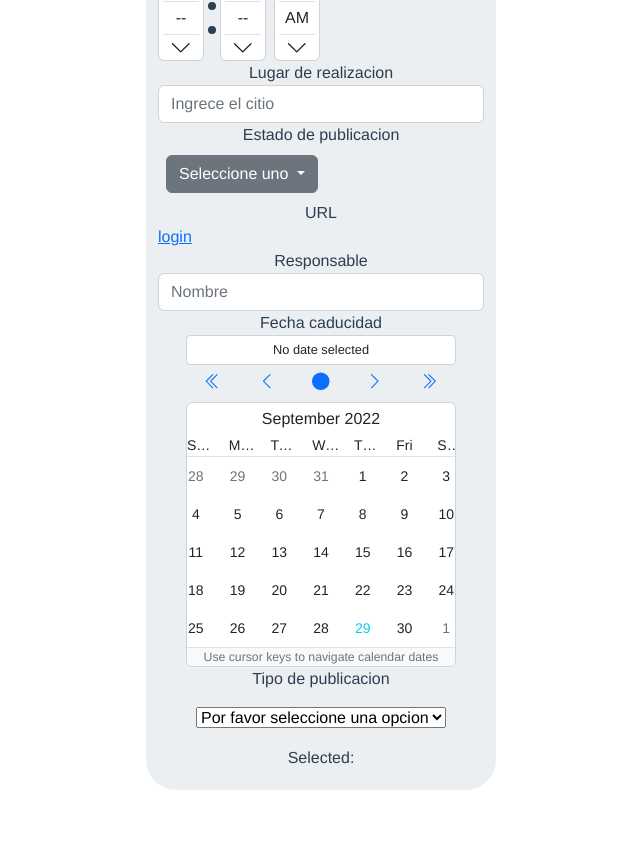
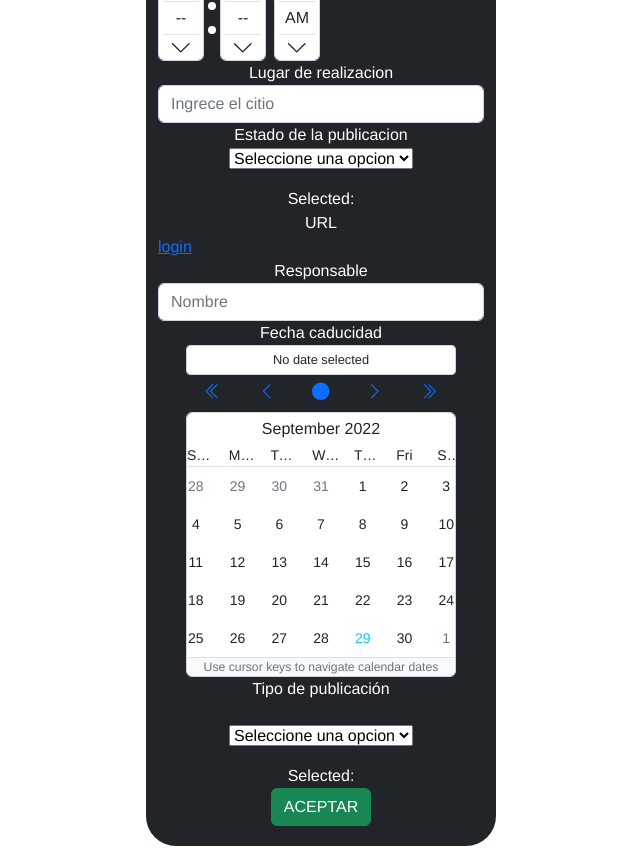
Before and after one commit to yaalexa/TodesWeb, a Vue app: page /eventos in a window 1280 px wide. Shown: the part 780-1646 px from the top of the page, without its empty margins (319-959 px from the left). Before the commit the page ends 1590 px from the top, so only its background shows below. Built offline with nearby package versions, Linux system fonts and the light colour scheme.

Commit message:
actualizacion eventos

```diff
--- a/src/views/EditarEvento/editarevento.vue
+++ b/src/views/EditarEvento/editarevento.vue
@@ -1,7 +1,7 @@
 <template>
 
 
-    <div class="formcontent container-fluid">
+    <div class="formcontent container-fluid  bg-dark text-white">
        <h3> EDITAR PUBLICACION</h3>
 
 
@@ -108,6 +108,11 @@
        <div class="mt-3">Selected: <strong>{{ selected }}</strong></div>
      </div>
 
+     <div>
+    <b-button variant="success">GUARDAR CAMBIOS</b-button>
+  </div>
+
+  </div>
      </div>
 
 
--- a/src/views/Eventos/eventos.vue
+++ b/src/views/Eventos/eventos.vue
@@ -1,7 +1,7 @@
 <template>
 
 
- <div class="formcontent container-fluid">
+ <div class="formcontent container-fluid bg-dark text-white">
     <h3> CREAR PUBLICACION</h3>
 
 
@@ -27,7 +27,7 @@
    </b-row>
 
 <div>
-  <b-form-group id="input-group-2" label="Fecha de publicacion" label-for="textarea-autohe-height"></b-form-group>
+  <b-form-group id="input-group-2" label="Fecha de Realizacion" label-for="textarea-autohe-height"></b-form-group>
    <b-calendar
     selected-variant="success"
     today-variant="info"
@@ -62,21 +62,13 @@
         ></b-form-input>
     </div>
 
-
     <div>
-      <b-form-group id="input-group-2" label="Estado de publicacion" label-for="textarea-autohe-height"></b-form-group>
-    <b-row>
-    <b-col sm="2">
-   <b-dropdown id="dropdown-1" text="Seleccione uno " class="m-md-2">
-    <b-dropdown-item>activo</b-dropdown-item>
-    <b-dropdown-item>nactivo</b-dropdown-item>
-    <b-dropdown-divider></b-dropdown-divider>
-    <b-dropdown-item active>Active action</b-dropdown-item>
-    <b-dropdown-item disabled>Disabled action</b-dropdown-item>
-   </b-dropdown>
-    </b-col>
-    </b-row>
+    <b-form-group id="input-group-2" label="Estado de la publicacion" label-for="textarea-autohe-height"></b-form-group>
+    <div>
+    <b-form-select v-model="selected" :options="options"></b-form-select>
+    <div class="mt-3">Selected: <strong>{{ selected }}</strong></div>
   </div>
+      </div>
 
   <div>
   <b-form-group id="input-group-2" label="URL" label-for="textarea-autohe-height"></b-form-group>
@@ -110,22 +102,65 @@
 
 
   <div>
-    <b-form-group id="input-group-2" label="Tipo de publicacion" label-for="textarea-autohe-height"></b-form-group>
-    <b-form-select v-model="selected" :options="options" size="sm" class="mt-3"></b-form-select>
+    <b-form-group id="input-group-2" label="Tipo de publicación" label-for="textarea-autohe-height"></b-form-group>
+    <b-form-select v-model="selected" :options="options" size="sm" class="mt-4"></b-form-select>
     <div class="mt-3">Selected: <strong>{{ selected }}</strong></div>
+  </div>
+
+
+  <div>
+
+    <b-button variant="success">ACEPTAR</b-button>
+
+  <!-- This link will only be active at `/` -->
+
+
   </div>
 
   </div>
 
 
+
+
+
 </template>
+
+
+
+
+<script>
+  export default {
+    data() {
+      return {
+        value: '',
+        context: null
+      }
+    }
+  }
+</script>
+
+<script>
+  export default {
+    data() {
+      return {
+        selected: 'A',
+        options: [
+          { item: 'A', name: 'Option A' },
+          { item: 'B', name: 'Option B' }
+
+        ]
+      }
+    }
+  }
+</script>
+
 <script>
   export default {
     data() {
       return {
         selected: null,
         options: [
-          { value: null, text: 'Por favor seleccione una opcion' },
+          { value: null, text: 'Seleccione una opcion' },
           { value: 'a', text: 'Evento' },
           { value: 'b', text: 'Noticia' }
 
```
